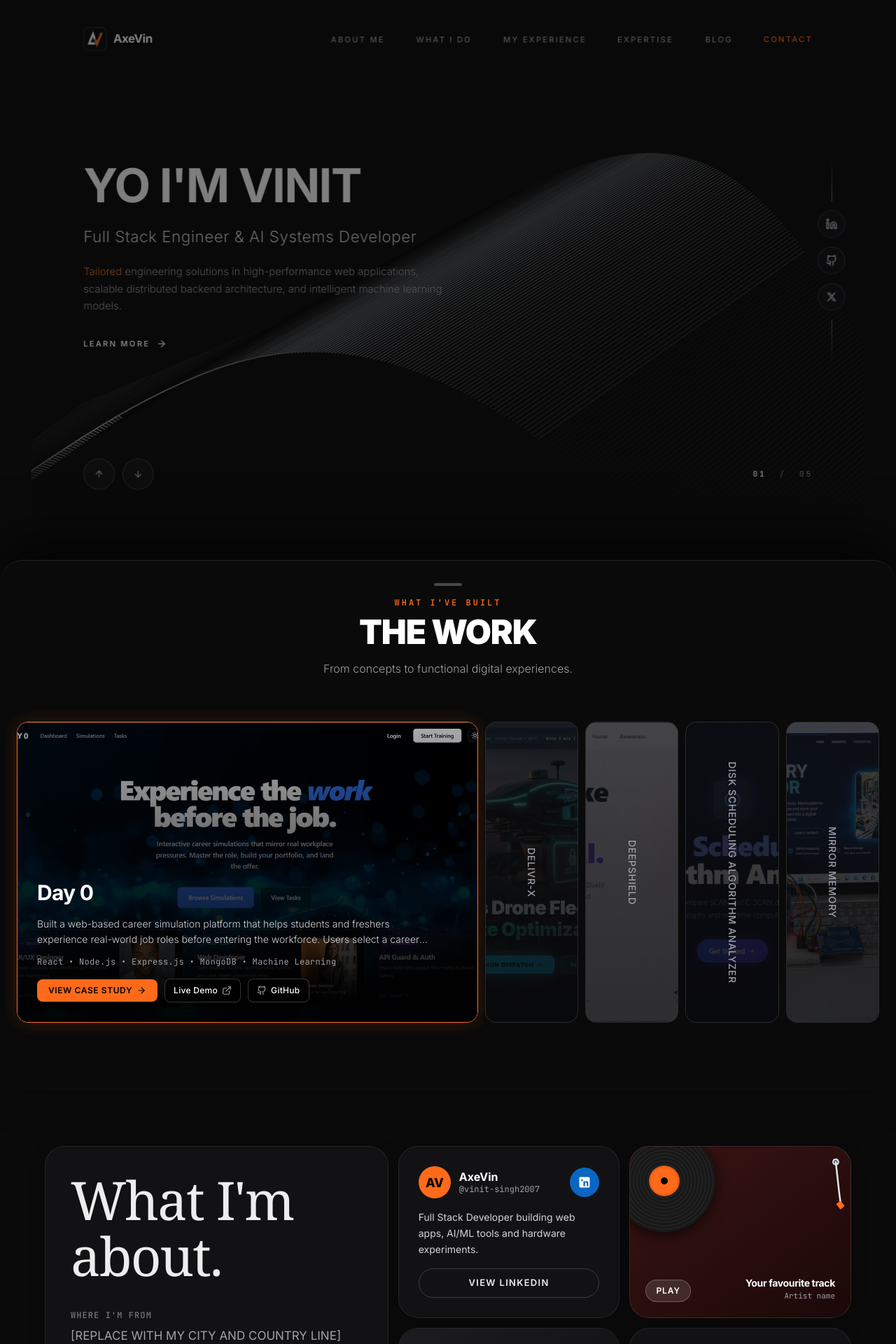
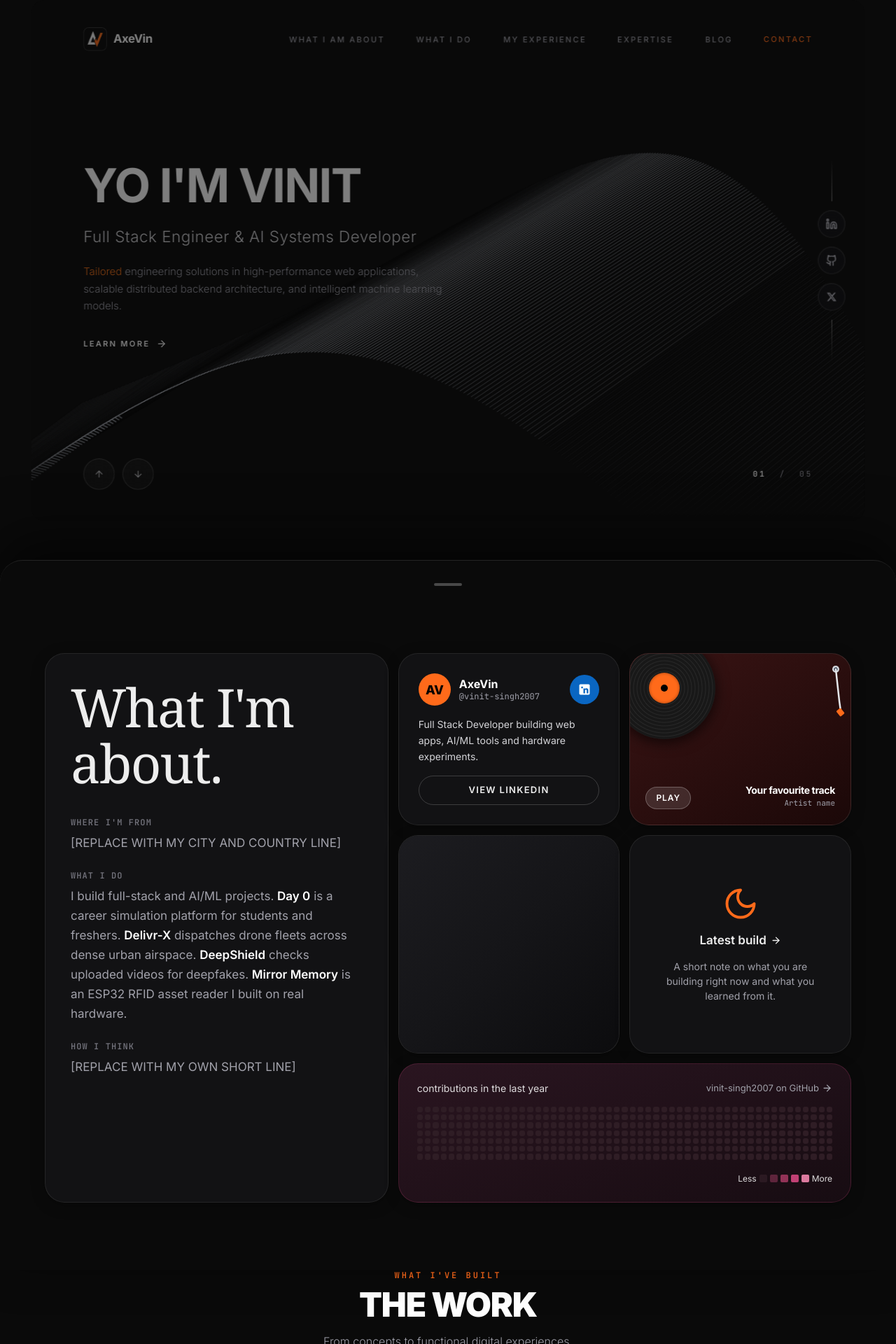
Before and after one commit to vinit-singh2007/My-Portfolio, a Next.js app: page / in a window 1280 px wide. Shown: the top 1920 px of the page at 70% size. Built offline with nearby package versions, Linux system fonts and the light colour scheme.

Commit message:
feat: move About Me before Projects, rename nav label, fix hydration error

```diff
--- a/src/app/page.tsx
+++ b/src/app/page.tsx
@@ -14,10 +14,10 @@ export default function Home() {
       <main className="flex-grow">
         <StackedSections
           hero={<Hero />}
-          sheet={<Projects />}
-          sheetId="projects"
+          sheet={<AboutMe />}
+          sheetId="about"
         />
-        <AboutMe />
+        <Projects />
         <Skills />
         <Experience />
         <Blog />
--- a/src/components/Hero.tsx
+++ b/src/components/Hero.tsx
@@ -10,7 +10,7 @@ import HeroSocials from './HeroSocials';
 import { playNavHoverSound, playNavClickSound } from '@/lib/navSound';
 
 const NAV_LINKS = [
-  { key: 'about', label: 'About Me', targetId: 'skills' },
+  { key: 'about', label: 'What I Am About', targetId: 'about' },
   { key: 'what-i-do', label: 'What I Do', targetId: 'projects' },
   { key: 'experience', label: 'My Experience', targetId: 'experience' },
   { key: 'expertise', label: 'Expertise', targetId: 'skills' },
@@ -115,6 +115,7 @@ export default function Hero() {
       const experienceEl = document.getElementById('experience');
       const skillsEl = document.getElementById('skills');
       const projectsEl = document.getElementById('projects');
+      const aboutEl = document.getElementById('about');
 
       if (contactEl && scrollPosition >= contactEl.offsetTop) {
         setActiveKey('contact');
@@ -126,6 +127,8 @@ export default function Hero() {
         setActiveKey('experience');
       } else if (projectsEl && scrollPosition >= projectsEl.offsetTop) {
         setActiveKey('what-i-do');
+      } else if (aboutEl && scrollPosition >= aboutEl.offsetTop) {
+        setActiveKey('about');
       } else {
         setActiveKey('');
       }
@@ -147,7 +150,10 @@ export default function Hero() {
     setMobileMenuOpen(false);
     const element = document.getElementById(id);
     if (element) {
-      const offsetTop = id === 'hero' || id === 'projects' ? element.offsetTop : element.offsetTop - 70;
+      const offsetTop =
+        id === 'hero' || id === 'about'
+          ? element.offsetTop
+          : element.offsetTop - 70;
       window.scrollTo({
         top: offsetTop >= 0 ? offsetTop : 0,
         behavior: 'smooth',
@@ -244,8 +250,8 @@ export default function Hero() {
             transition={{ duration: 0.2 }}
             className="md:hidden absolute top-24 inset-x-6 z-50 p-6 rounded-2xl bg-[#111111]/95 border border-white/10 backdrop-blur-xl shadow-2xl flex flex-col gap-4 text-center"
           >
-            <button onClick={() => scrollTo('skills')} className="py-2 text-xs font-semibold tracking-[0.2em] uppercase text-zinc-300 hover:text-white">
-              ABOUT ME
+            <button onClick={() => scrollTo('about')} className="py-2 text-xs font-semibold tracking-[0.2em] uppercase text-zinc-300 hover:text-white">
+              WHAT I AM ABOUT
             </button>
             <button onClick={() => scrollTo('projects')} className="py-2 text-xs font-semibold tracking-[0.2em] uppercase text-zinc-300 hover:text-white">
               WHAT I DO
--- a/src/components/Projects.tsx
+++ b/src/components/Projects.tsx
@@ -6,7 +6,7 @@ import ProjectsBento from './bento/ProjectsBento';
 
 export default function Projects() {
   return (
-    <section className="pt-0 pb-24 px-4 sm:px-6 max-w-7xl mx-auto relative select-none">
+    <section id="projects" className="pt-0 pb-24 px-4 sm:px-6 max-w-7xl mx-auto relative select-none">
       {/* ── Section Heading & Subtitle ── */}
       <div className="text-center mb-12 sm:mb-16">
         <motion.p
```
